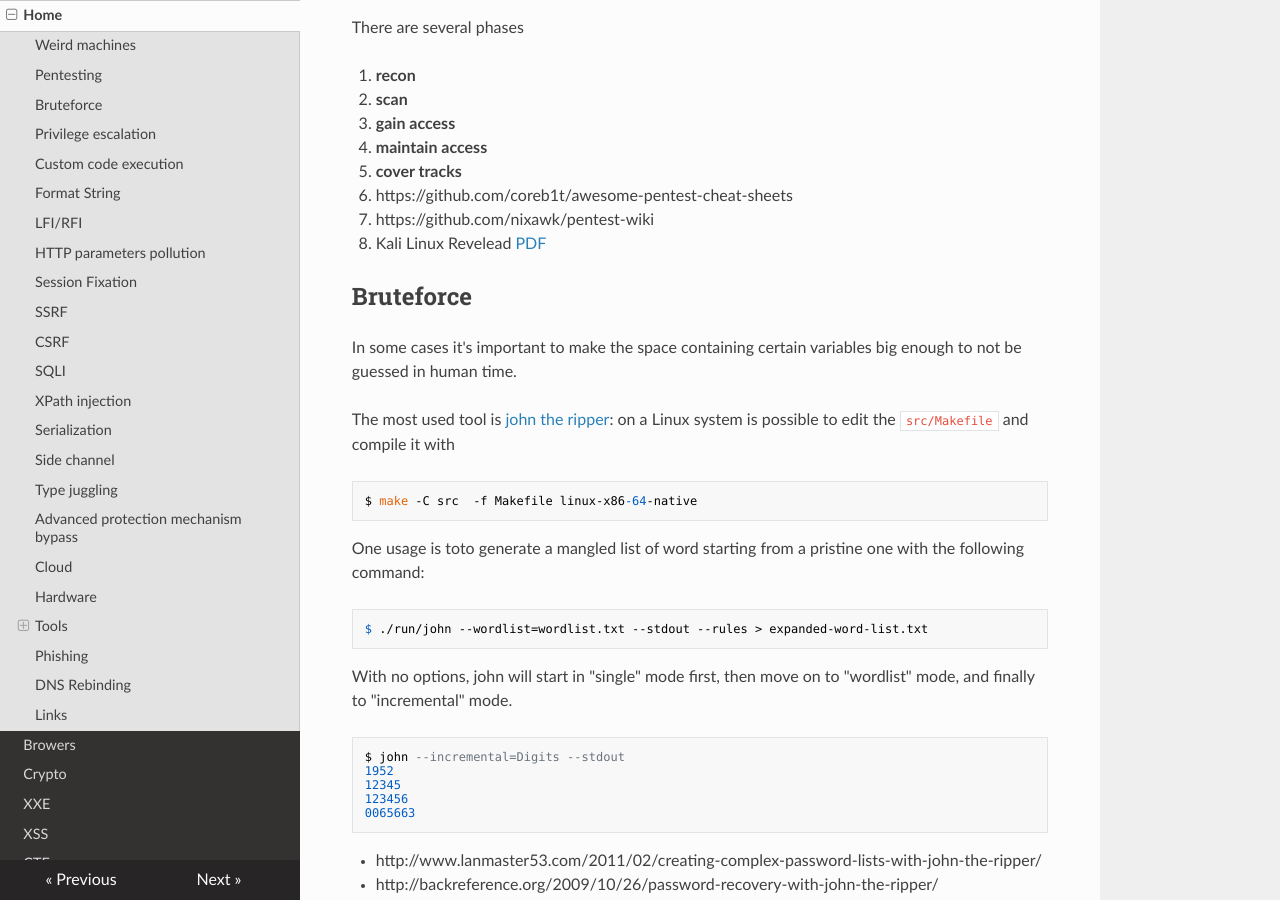
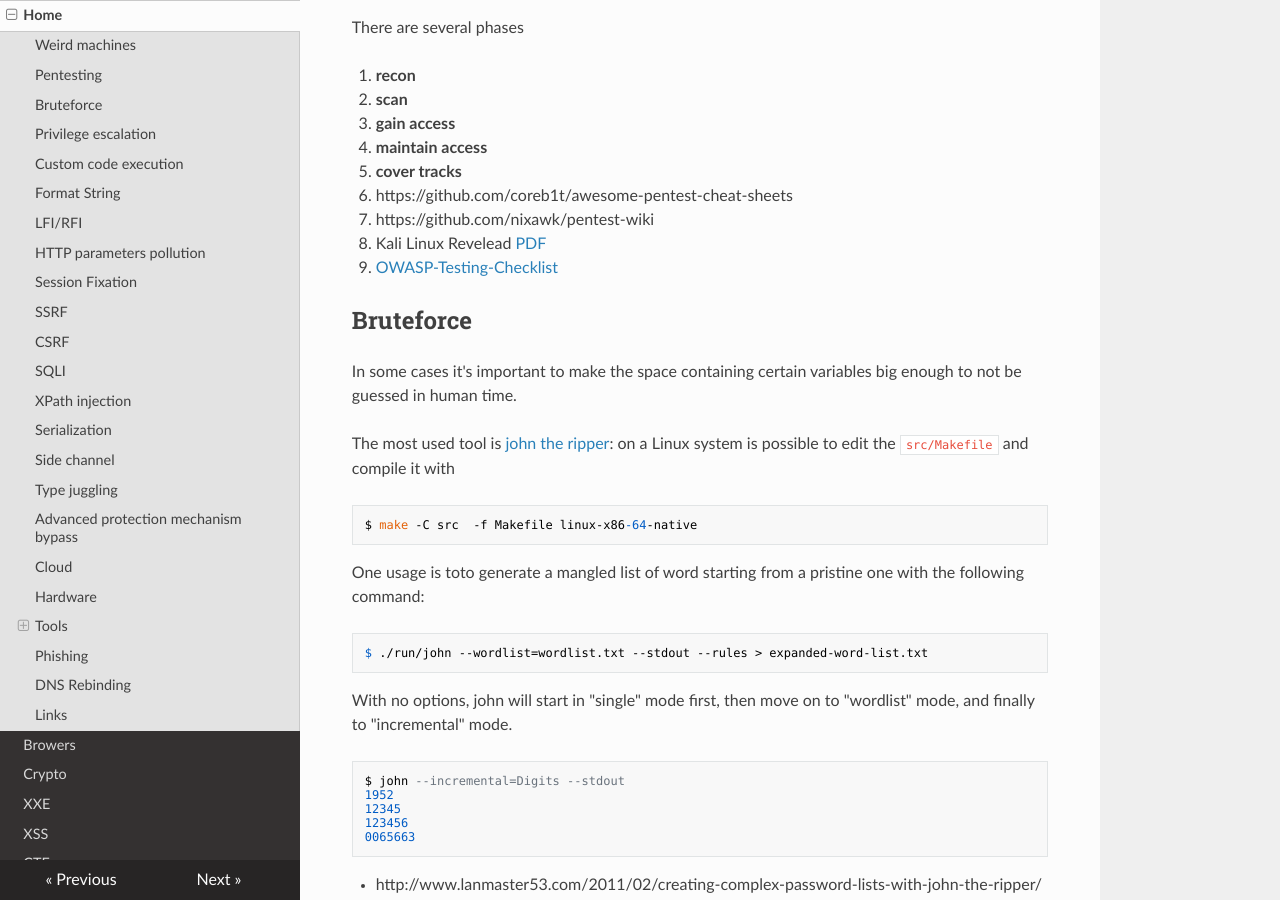
Before and after one commit to gipi/low-level, an MkDocs documentation site: the page built from docs/security/index.md, in a window 1280 px wide and 900 px high, scrolled down 809 px. Built offline with MkDocs 1.6.1, drawn with Linux system fonts in a browser that asks for light colours; nearby versions of some CDN libraries; old or Windows-style settings are respelled for this version of MkDocs.

Commit message:
Update index.md

```diff
--- a/docs/security/index.md
+++ b/docs/security/index.md
@@ -37,6 +37,7 @@ There are several phases
  - https://github.com/coreb1t/awesome-pentest-cheat-sheets
  - https://github.com/nixawk/pentest-wiki
  - Kali Linux Revelead [PDF](https://kali.training/downloads/Kali-Linux-Revealed-1st-edition.pdf)
+ - [OWASP-Testing-Checklist](https://github.com/tanprathan/OWASP-Testing-Checklist)
 
 ## Bruteforce
 
```
